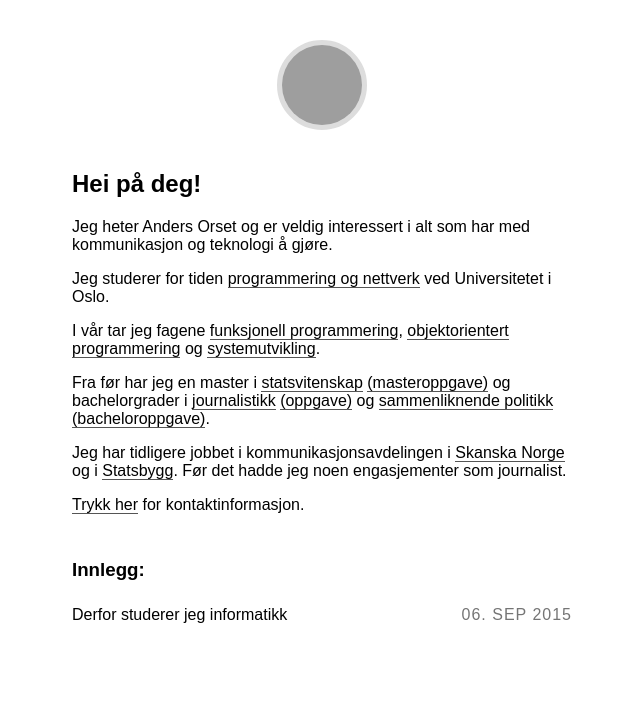
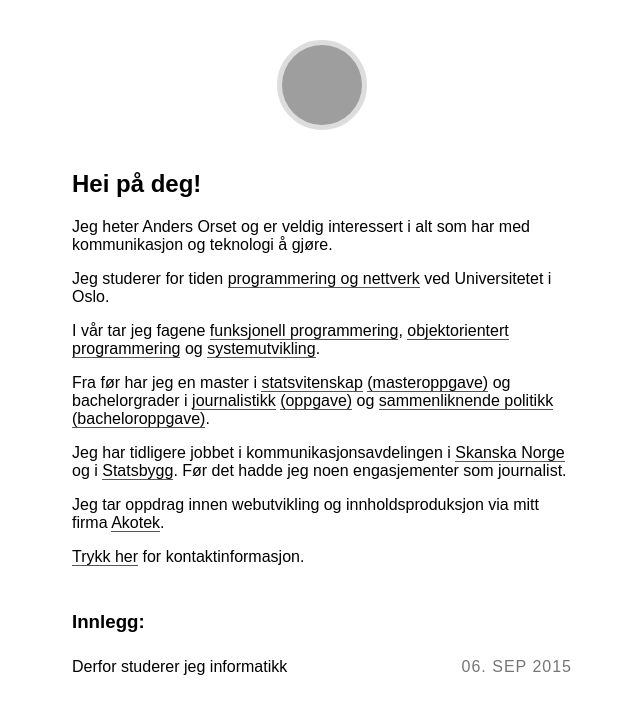
Before and after one commit to aorset/aorset.github.io, a Jekyll site: the page built from index.html, in a window 1280 px wide, cut to the strip 0-714 px from the top of the page. Shown: the whole strip, without its empty margins (318-958 px from the left). Built offline with Jekyll 4.4.1, drawn with Linux system fonts in a browser that asks for light colours; some web fonts are replaced; grey boxes are pictures that could not be loaded.

Commit message:
Added files via upload
Oppdatert med Akotek-lenke

```diff
--- a/index.html
+++ b/index.html
@@ -13,6 +13,7 @@ layout: default
 		<p>Fra før har jeg en master i <a href="http://www.uio.no/studier/program/statsvitenskap-master/">statsvitenskap</a> <a href="https://www.duo.uio.no/handle/10852/13107">(masteroppgave)</a> og bachelorgrader i <a href="http://www.hivolda.no/hivolda/om-hogskulen/avdelingar/mediefag-1/avdeling-for-mediefag/journalistikk">journalistikk</a> <a href="/mevoppgaveaorset.pdf">(oppgave)</a> og <a href="http://www.uib.no/studieprogram/BASV-SAPO">sammenliknende politikk</a> <a href="/skottland_katalonia_oppgave_aorset.pdf">(bacheloroppgave)</a>.
 
 		<p> Jeg har tidligere jobbet i kommunikasjonsavdelingen i <a href="http://www.skanska.no">Skanska Norge</a> og i <a href="http://www.statsbygg.no">Statsbygg</a>. Før det hadde jeg noen engasjementer som journalist.</p>
+		Jeg tar oppdrag innen webutvikling og innholdsproduksjon via mitt firma <a href="http://www.akotek.no">Akotek</a>.
 
 		<p><a href="/kontakt">Trykk her</a> for kontaktinformasjon.</p>
 
```
